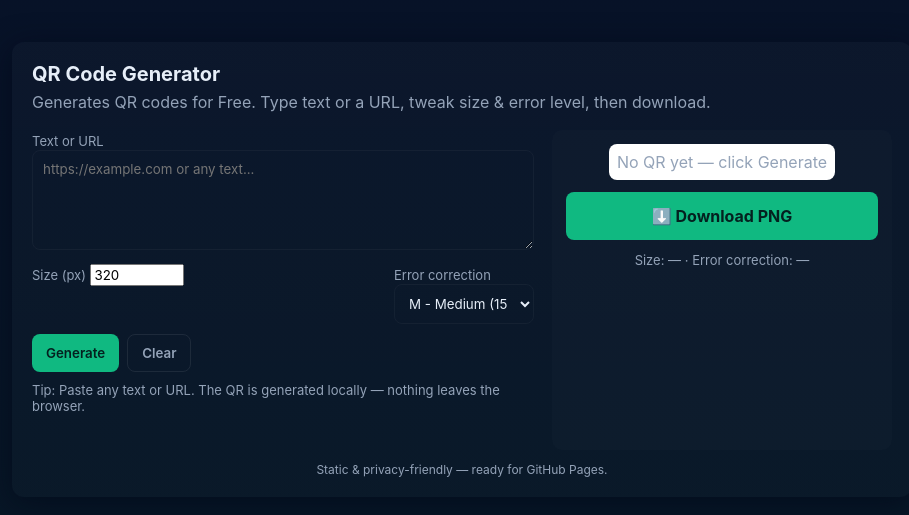
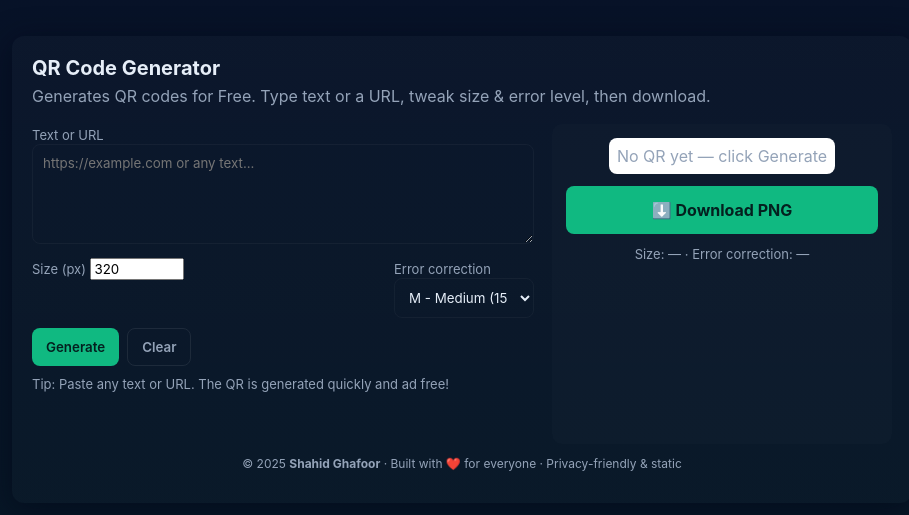
Before and after one commit to shahidghafoor00/qr-generator, a plain HTML site: page index.html in a window 1280 px wide. Shown: the part 131-646 px from the top of the page, without its empty margins (178-1087 px from the left). Drawn offline with Linux system fonts and the light colour scheme.

Commit message:
Revise footer and meta text for clarity
Updated footer content and styling.

```diff
--- a/index.html
+++ b/index.html
@@ -63,7 +63,7 @@
             <button id="clear" class="ghost" type="button">Clear</button>
           </div>
 
-          <div class="meta">Tip: Paste any text or URL. The QR is generated locally — nothing leaves the browser.</div>
+          <div class="meta">Tip: Paste any text or URL. The QR is generated quickly and ad free!</div>
         </div>
       </div>
 
@@ -78,7 +78,9 @@
       </div>
     </div>
 
-    <footer>Static & privacy-friendly — ready for GitHub Pages.</footer>
+    <footer class="text-center text-sm text-gray-500 mt-10 py-4 border-t">
+  <p>© 2025 <strong>Shahid Ghafoor</strong> · Built with ❤️ for everyone · Privacy-friendly & static</p>
+</footer>
   </div>
 
   <!-- QRCode.js CDN -->
```
